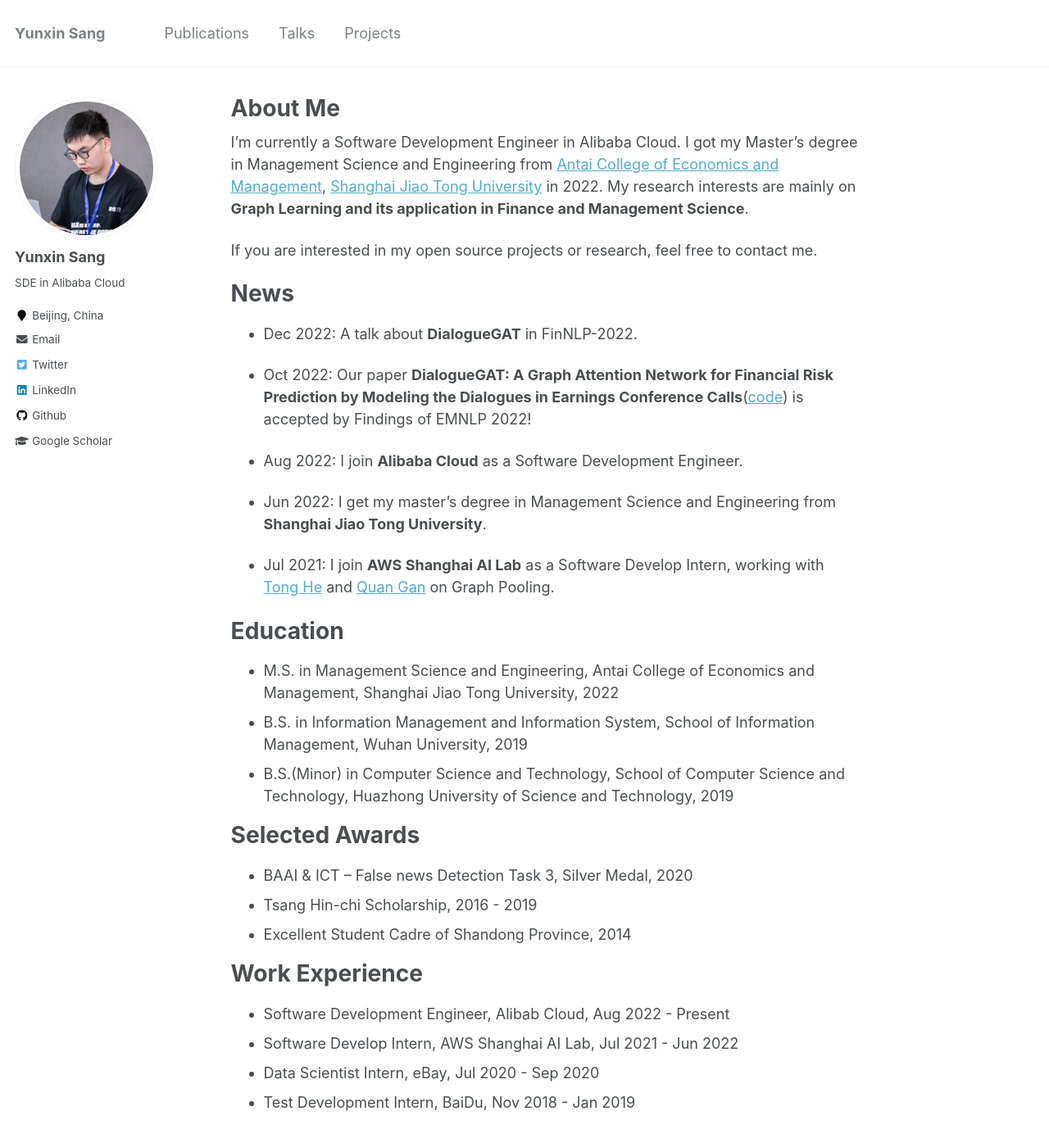
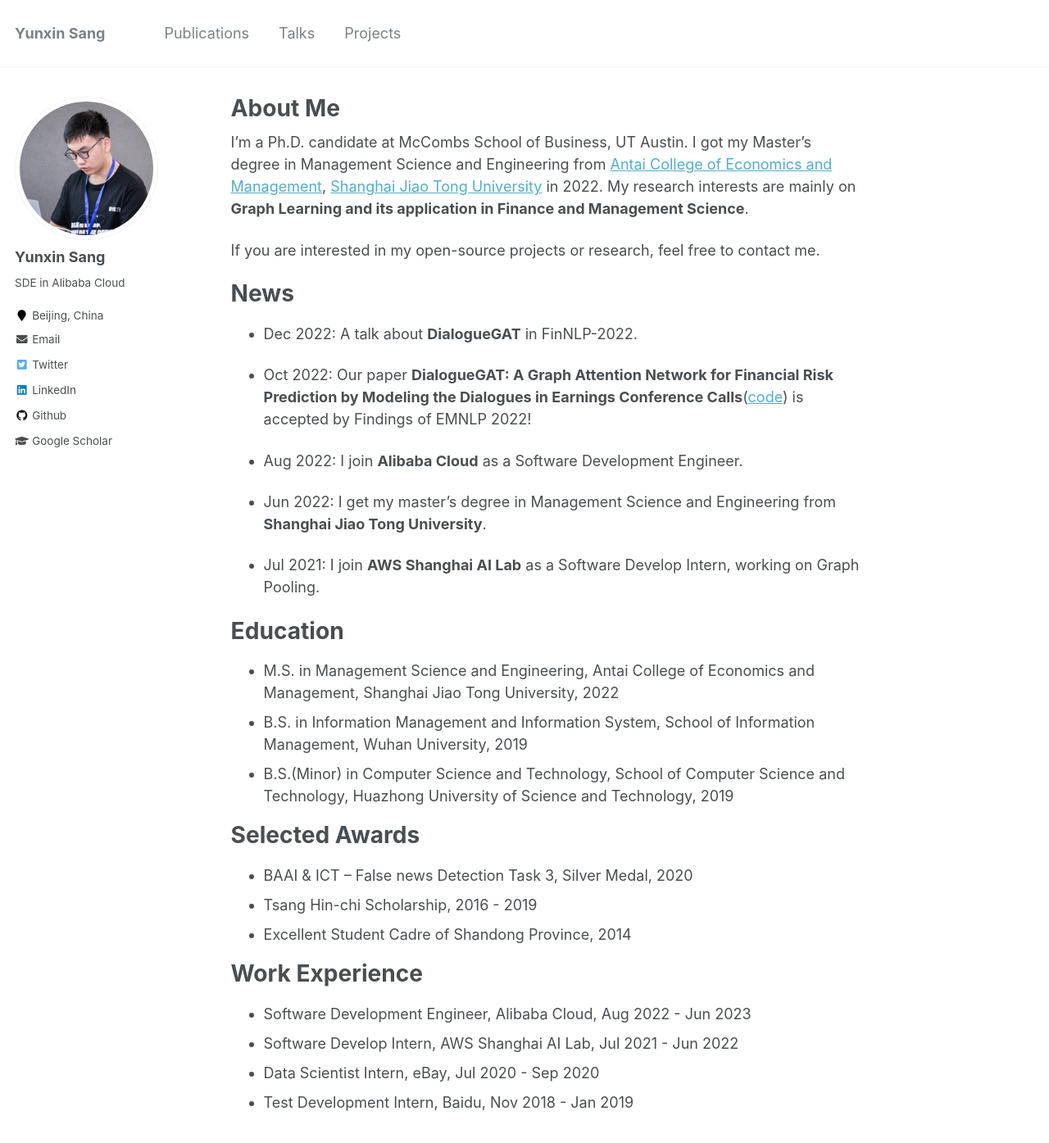
Before and after one commit to sangyx/sangyx.github.io, a Jekyll site: the page built from _pages/about.md, in a window 1280 px wide and 1400 px high. Shown: the top 1395 px of the window at 82% size. Built offline with Jekyll 4.4.1, drawn with Linux system fonts in a browser that asks for light colours.

Commit message:
Update about.md

```diff
--- a/_pages/about.md
+++ b/_pages/about.md
@@ -8,9 +8,9 @@
   - /about.html
 ---
 
-I'm currently a Software Development Engineer in Alibaba Cloud. I got my Master's degree in Management Science and Engineering from [Antai College of Economics and Management](https://www.acem.sjtu.edu.cn/en/), [Shanghai Jiao Tong University](https://en.sjtu.edu.cn/) in 2022. My research interests are mainly on **Graph Learning and its application in Finance and Management Science**.
+I'm a Ph.D. candidate at McCombs School of Business, UT Austin. I got my Master's degree in Management Science and Engineering from [Antai College of Economics and Management](https://www.acem.sjtu.edu.cn/en/), [Shanghai Jiao Tong University](https://en.sjtu.edu.cn/) in 2022. My research interests are mainly on **Graph Learning and its application in Finance and Management Science**.
 
-If you are interested in my open source projects or research, feel free to contact me.
+If you are interested in my open-source projects or research, feel free to contact me.
 
 # News
 
@@ -22,7 +22,7 @@
 
 - Jun 2022: I get my master's degree in Management Science and Engineering from **Shanghai Jiao Tong University**.
 
-- Jul 2021: I join **AWS Shanghai AI Lab** as a Software Develop Intern, working with [Tong He](https://hetong007.github.io/) and [Quan Gan](https://www.amazon.science/author/quan-gan) on Graph Pooling.
+- Jul 2021: I join **AWS Shanghai AI Lab** as a Software Develop Intern, working on Graph Pooling.
 
 # Education
 
@@ -37,7 +37,7 @@
 
 # Work Experience
 
-- Software Development Engineer, Alibab Cloud, Aug 2022 - Present
+- Software Development Engineer, Alibaba Cloud, Aug 2022 - Jun 2023
 - Software Develop Intern, AWS Shanghai AI Lab, Jul 2021 - Jun 2022
 - Data Scientist Intern, eBay, Jul 2020 - Sep 2020
-- Test Development Intern, BaiDu, Nov 2018 - Jan 2019
+- Test Development Intern, Baidu, Nov 2018 - Jan 2019
```
